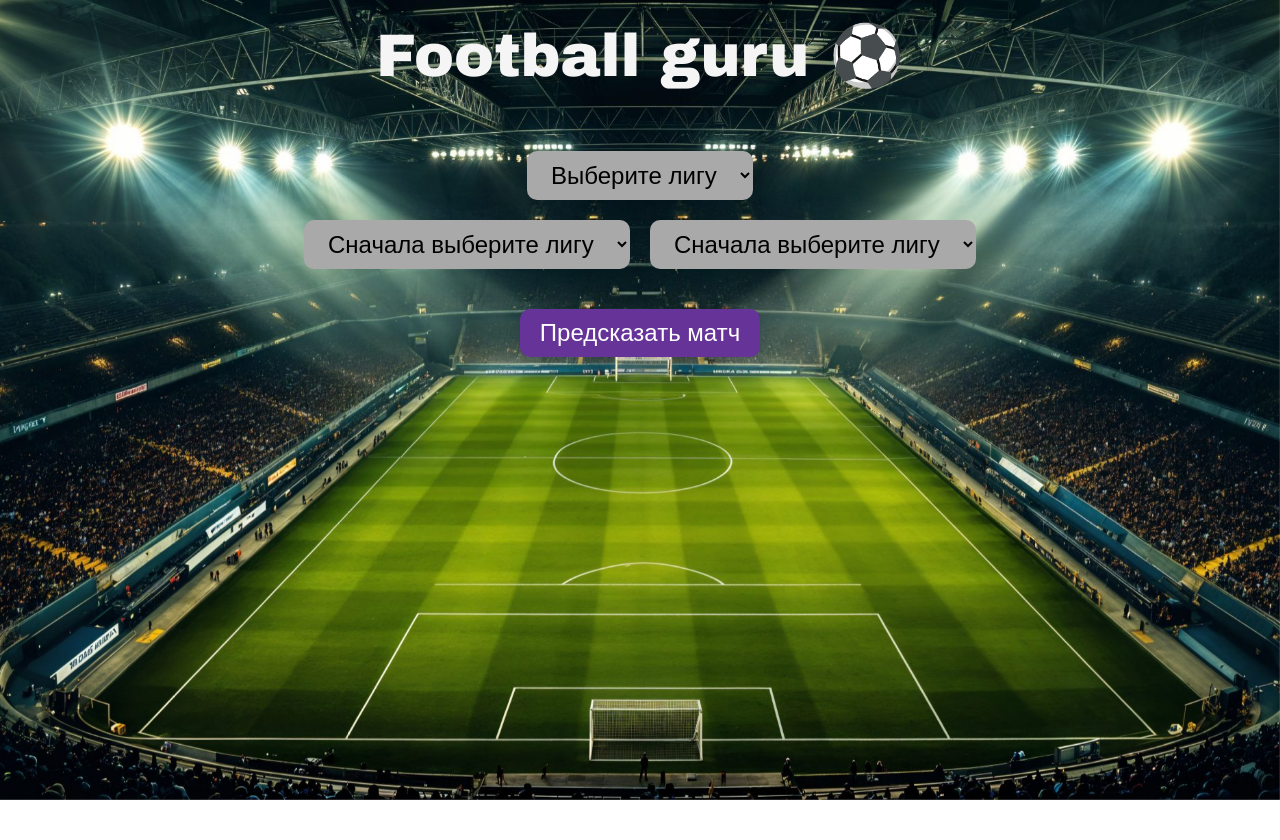
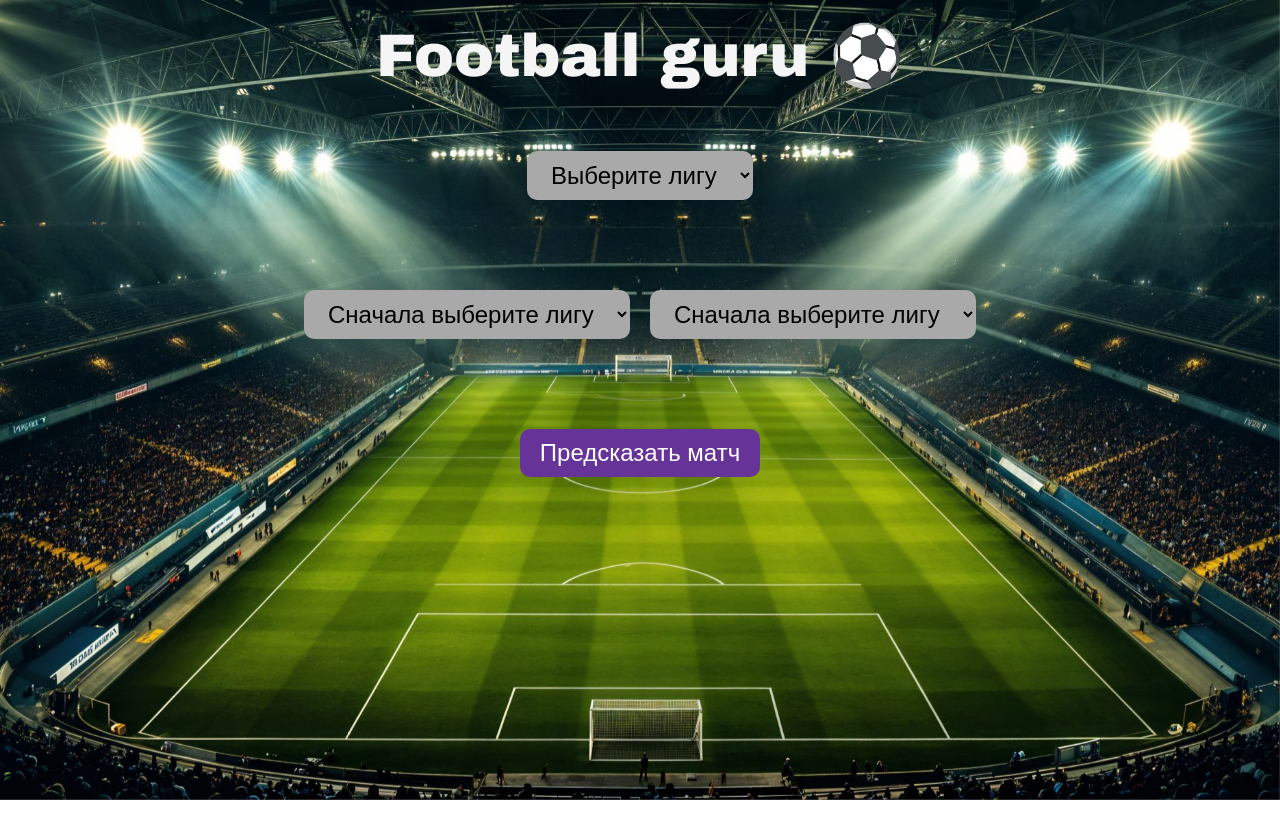
Before and after one commit to Jamal12321/Project, a Flask app: page / in a window 1280 px wide. Shown: the top 840 px of the page. Run offline with Flask 3, Linux system fonts and the light colour scheme.

Commit message:
Update index.html

```diff
--- a/templates/index.html
+++ b/templates/index.html
@@ -87,8 +87,6 @@
         .predict-button {
             background-color: rebeccapurple;
             color: white;
-            margin-top: 20px;
-            margin-bottom: 40px;
         }
 
         .predict-button:hover {
@@ -100,6 +98,7 @@
             flex-direction: row;
             justify-content: center;
             gap: 20px;
+            padding:70px;
         }
 
         .header {
```
